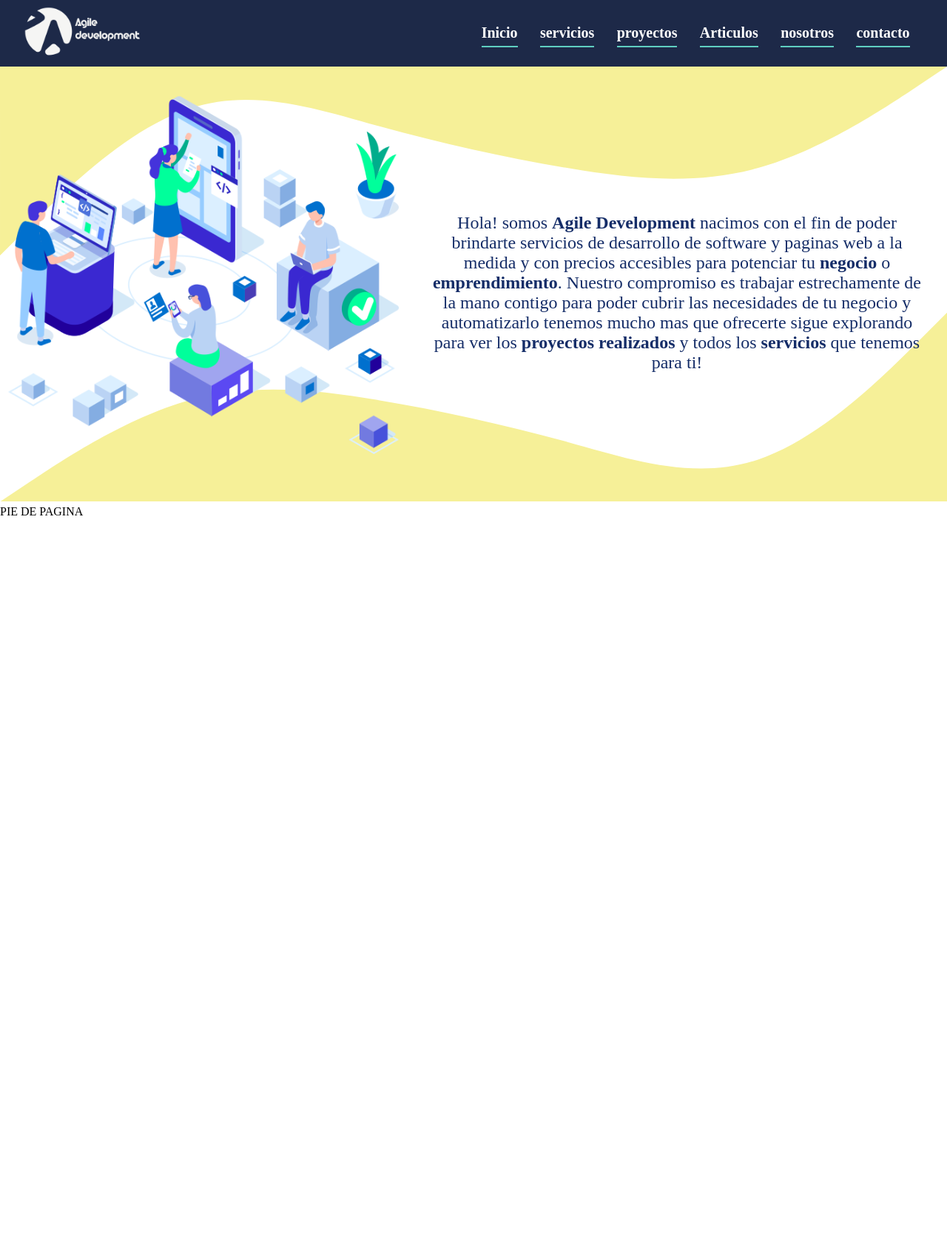
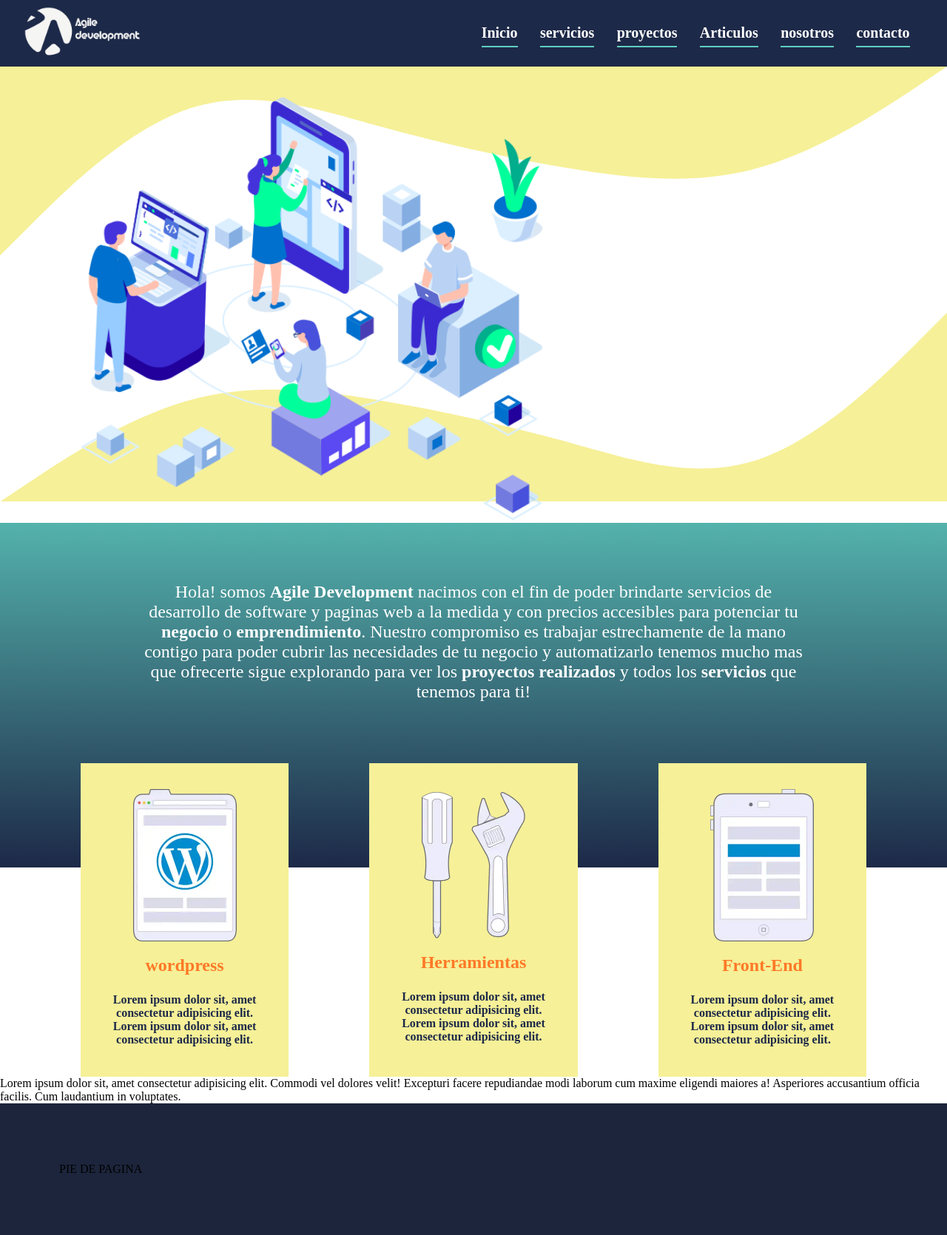
Before and after one commit to One-For-Alls/agileDevelpment, a PHP site: page / in a window 1280 px wide. Shown: the whole page at 74% size. Before the commit the page ends 697 px from the top, so only its background shows below. Run offline with PHP 8.4, Linux system fonts and the light colour scheme.

Commit message:
cuarto commit

```diff
--- a/index.html
+++ b/index.html
@@ -1,12 +1,15 @@
 <!DOCTYPE html>
 <html lang="en">
+
 <head>
   <meta charset="UTF-8">
   <meta http-equiv="X-UA-Compatible" content="IE=edge">
   <meta name="viewport" content="width=device-width, initial-scale=1.0">
+  <link rel="shortcut icon" href="./public/img/logo2.svg" type="image/x-icon">
   <link rel="stylesheet" href="./public/css/index.css">
-    <title>Document</title>
+  <title>Agile Development</title>
 </head>
+
 <body>
   <header id="container-header">
     <div class="container-header-body">
@@ -15,13 +18,22 @@
       </div>
       <div class="container-header-col-2">
         <nav>
-            <ul>
-              <li><a href="">Inicio</a></li>
-              <li><a href="">servicios</a></li>
-              <li><a href="">proyectos</a></li>
-              <li><a href="">Articulos</a></li>
-              <li><a href="">nosotros</a></li>
-              <li><a href="">contacto</a></li>
+          <ul class="main-menu">
+            <li><a class="child-primary" href="">Inicio</a></li>
+            <li class="dropdown"><a class="child-primary" href="">servicios</a>
+              <ul class="dropdown-child">
+                <li><a href="">Paginas web</a></li>
+                <li><a href="">Desarrollo de software</a></li>
+                <li><a href="">Venta de Dominio</a></li>
+                <li><a href="">Alojamiento de hosting</a></li>
+                <li><a href="">Diseño de logos</a></li>
+              </ul>
+            </li>
+            <li><a class="child-primary" href="">proyectos</a></li>
+            <li><a class="child-primary" href="">Articulos</a></li>
+            <li><a class="child-primary" href="">nosotros</a></li>
+            <li><a class="child-primary" href="">contacto</a>
+            </li>
           </ul>
         </nav>
       </div>
@@ -32,12 +44,6 @@
       <div class="main-img-p">
         <div class="img-p-container">
           <img class="img-p-0" src="./public/img/slider-1.png">
-            <p>
-              Hola! somos <strong>Agile Development</strong> nacimos con el fin de poder brindarte servicios de desarrollo de software y paginas web a
-              la medida y con precios accesibles para potenciar tu <strong>negocio</strong> o <strong>emprendimiento</strong>.
-              Nuestro compromiso es trabajar estrechamente de la mano contigo para poder cubrir las necesidades de tu negocio y automatizarlo
-              tenemos mucho mas que ofrecerte sigue explorando para ver los <strong>proyectos realizados</strong> y todos los <strong>servicios</strong> que tenemos para ti!
-            </p>
         </div>
       </div>
       <div class="main-img-s">
@@ -45,8 +51,46 @@
         <img class="img-s-1" src="./public/img/wave.svg" alt="-">
       </div>
     </div>
+    <section id="services-small-container">
+      <div class="services-body">
+        <div class="services-body-title">
+          <p>
+            Hola! somos <strong>Agile Development</strong> nacimos con el fin de poder brindarte servicios de desarrollo
+            de software y paginas web a
+            la medida y con precios accesibles para potenciar tu <strong>negocio</strong> o
+            <strong>emprendimiento</strong>.
+            Nuestro compromiso es trabajar estrechamente de la mano contigo para poder cubrir las necesidades de tu
+            negocio y automatizarlo
+            tenemos mucho mas que ofrecerte sigue explorando para ver los <strong>proyectos realizados</strong> y todos
+            los <strong>servicios</strong> que tenemos para ti!
+          </p>
+          </p>
+        </div>
+      </div>
+    </section>
+    <section id="services-small-container-2">
+      <div class="services-body-child">
+        <figure>
+          <img src="./public/img/wordpress.webp" alt="">
+          <h1>wordpress</h1>
+          <h4>Lorem ipsum dolor sit, amet consectetur adipisicing elit. Lorem ipsum dolor sit, amet consectetur adipisicing elit.</h4>
+        </figure>
+        <figure>
+          <img src="./public/img/herramientas.webp" alt="">
+          <h1>Herramientas</h1>
+          <h4>Lorem ipsum dolor sit, amet consectetur adipisicing elit. Lorem ipsum dolor sit, amet consectetur adipisicing elit.</h4>
+        </figure>
+        <figure>
+          <img src="./public/img/front.webp" alt="">
+          <h1>Front-End</h1>
+          <h4>Lorem ipsum dolor sit, amet consectetur adipisicing elit. Lorem ipsum dolor sit, amet consectetur adipisicing elit.</h4>
+        </figure>
+      </div>
+    </section>
+    <section>Lorem ipsum dolor sit, amet consectetur adipisicing elit. Commodi vel dolores velit! Excepturi facere repudiandae modi laborum cum maxime eligendi maiores a! Asperiores accusantium officia facilis. Cum laudantium in voluptates.</section>
   </main>
   <footer>PIE DE PAGINA</footer>
 </body>
 <script src="./public/js/index.js"></script>
+
 </html>
--- a/public/css/index.css
+++ b/public/css/index.css
@@ -6,9 +6,9 @@
 */
 :root {
   --font-root-size:1em;
-  --bg-primario:#152d68;
+  --bg-primario:#1D2948;
   --bg-secundario-1:#F6F098;
-  --bg-secundario-2:#F0929A;
+  --bg-secundario-2:#ff7927;
   --bg-secundario-3:#5fcec1;
 }
 
@@ -102,14 +137,75 @@
   z-index: 10;
 }
 #container-main .main-img-p .img-p-0{
-  margin-top: 2rem;
-  width: 550px;
+  margin: 2rem 6rem;
+  width: 650px;
 }
+
 #container-main .main-img-s .img-s-1{
   margin-top: 1rem;
   transform: rotate(180deg);
 }
 
+#services-small-container {
+  background: linear-gradient(0deg, rgba(29,41,72,1) 0%, rgba(84,178,172,1) 100%);
+  padding-bottom: 9rem;
+}
+.services-body {
+  margin: auto;
+  margin-top: 1.5rem;
+  width: 100%;
+}
+
+.services-body-title {
+  font-size: 1.5rem;
+  color: #fff;
+  text-align: center;
+  padding: 4rem;
+}
+
+.services-body-title p{
+  margin: 1rem 8rem;
+}
+
+.services-body-child{
+  display: flex;
+  justify-content: space-evenly;
+  width: 100%;
+  margin-top: 3.2rem;
+}
+
+.services-body-child figure{
+  background-color: var(--bg-secundario-1);
+  width: 22%;
+  display: flex;
+  align-items: center;
+  justify-content: center;
+  flex-direction: column;
+  padding: 2.2rem;
+}
+
+.services-body-child figure img{
+  max-width: 140px;
+}
+
+.services-body-child figure h1{
+  padding: 1.2rem;
+  color: var(--bg-secundario-2);
+}
+
+.services-body-child figure h4{
+  padding: 5px;
+  color: var(--bg-primario);
+  text-align: center;
+}
+
+#services-small-container-2 {
+  margin-top: -12rem;
+}
+footer {
+  background-color: #1c253c;
+  padding: 5rem;
+}
 
 @media only screen and (min-width: 1200px) {
   :root {
```
Also changed, not shown: other parts of public/css/index.css (+40 -5 lines), ad.html (added), public/img/front.webp (added), public/img/herramientas.webp (added), public/img/logo.svg (added), public/img/logo2.svg (added), public/img/slider-2.png (added), public/img/wordpress.webp (added). Lines whose indentation alone changed are shown as unchanged.
